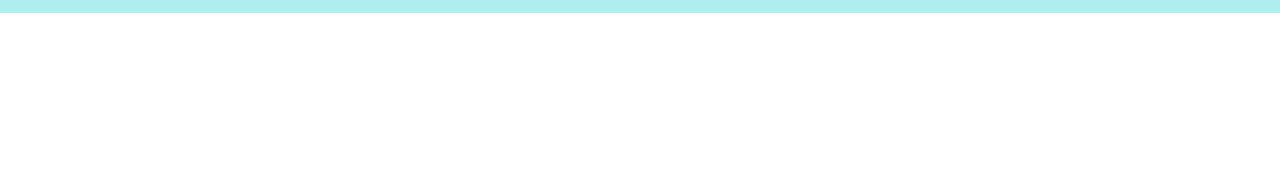
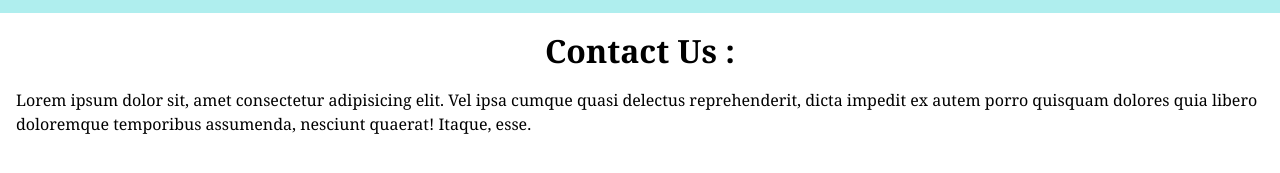
Before and after one commit to shubham5656/GIT_Revision_Series_Copy, a plain HTML site: page contact.html in a window 1280 px wide. Shown: the part 69-242 px from the top of the page. Drawn offline with Linux system fonts and the light colour scheme.

Commit message:
contact addede

```diff
--- a/contact.html
+++ b/contact.html
@@ -16,5 +16,9 @@
             <li> <a href="./service.html">Services </a></li>
         </ul>
     </header>
+    <div>
+        <h1>Contact Us :</h1>
+        <p>Lorem ipsum dolor sit, amet consectetur adipisicing elit. Vel ipsa cumque quasi delectus reprehenderit, dicta impedit ex autem porro quisquam dolores quia libero doloremque temporibus assumenda, nesciunt quaerat! Itaque, esse.</p>
+    </div>
 </body>
 </html>
```
